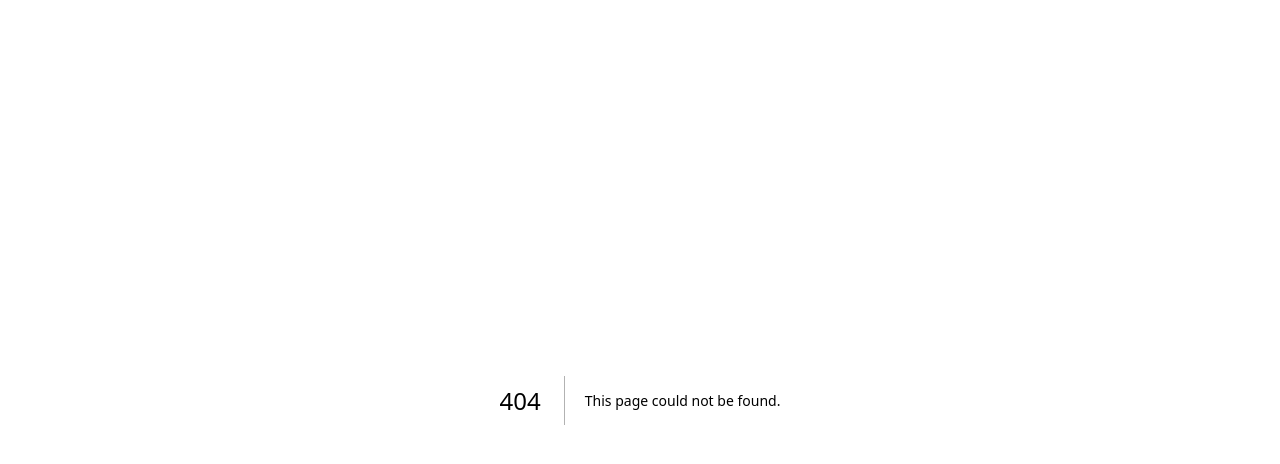
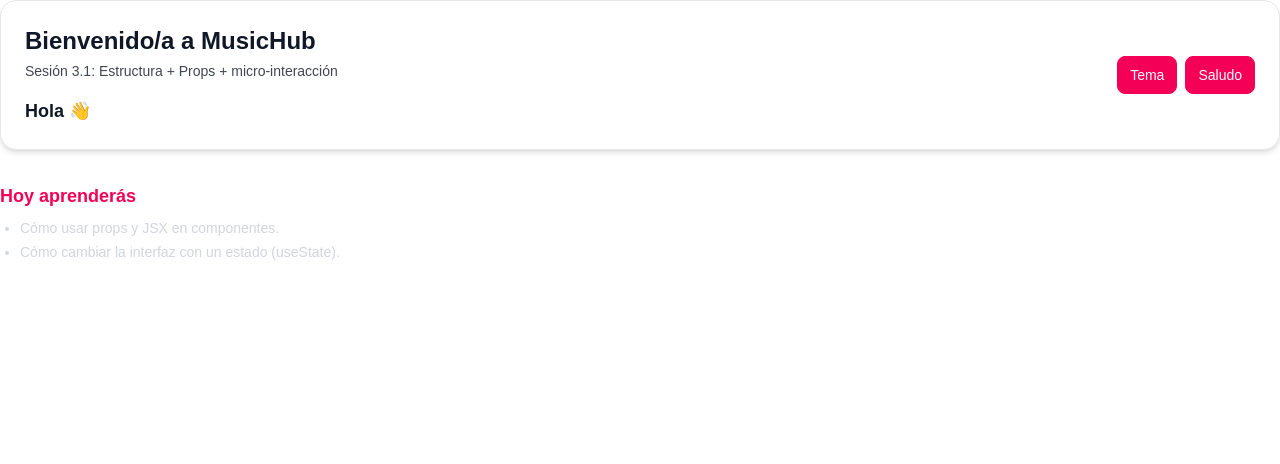
Before and after one commit to aitana54/NextJS, a Next.js app in the folder musichub/: page /demos/sessions/session08 in a window 1280 px wide. Before the commit this address had no page. Shown: the top 464 px of the page. Built offline with nearby package versions, Linux system fonts and the light colour scheme.

Commit message:
Add demo session08

```diff
--- /dev/null
+++ b/musichub/app/demos/sessions/session08/_components/Header.jsx
@@ -0,0 +1,25 @@
+export default function Header({ title }) {
+  return (
+    <header className="border-b bg-white shadow-sm">
+      <div className="mx-auto flex max-w-4xl items-center justify-between px-4 py-3">
+        <h1 className="text-xl font-bold tracking-tight text-[#F50057]">
+          {title}
+        </h1>
+        <nav className="text-sm">
+          <a
+            href="#"
+            className="text-gray-600 hover:text-[#F50057] transition-colors"
+          >
+            Inicio
+          </a>
+        </nav>
+      </div>
+    </header>
+  );
+}
+
+// Componente funcional que recibe una prop 'title' y la muestra.
+// Ejemplo simple de uso de props + JSX (HTML dentro de JavaScript).
+// No usa estado, solo renderiza información que le llega del padre (layout).
+// Está en la carpeta _components porque es un componente reutilizable.
+// No es una página ni layout completo.
--- /dev/null
+++ b/musichub/app/demos/sessions/session08/_components/WelcomeBanner.jsx
@@ -0,0 +1,61 @@
+'use client';
+import { useState } from 'react';
+
+export default function WelcomeBanner({ title, subtitle }) {
+  const [dark, setDark] = useState(false);
+  const [hola, setHola] = useState(true);
+
+  const bgColor = dark ? 'bg-[#F50057]' : 'bg-white';
+  const textColor = dark ? 'text-white' : 'text-gray-900';
+  const borderColor = dark ? 'border-[#F50057]' : 'border-gray-200';
+  const btnColor = `rounded-lg border px-3 py-2 text-sm font-medium transition-all active:scale-95 ${
+    dark
+      ? 'bg-white text-[#F50057] border-white hover:bg-gray-50'
+      : 'bg-[#F50057] text-white border-[#F50057] hover:opacity-90'
+  }`;
+
+  return (
+    <section
+      className={`rounded-2xl border p-6 transition-all duration-300 shadow-md ${bgColor} ${textColor} ${borderColor}`}
+    >
+      <div className="flex items-center justify-between gap-4">
+        <div>
+          <h2 className="text-2xl font-bold">{title}</h2>
+          {subtitle && (
+            <p className="mt-1 text-sm opacity-80 font-medium">{subtitle}</p>
+          )}
+          <p className="mt-4 text-lg font-semibold">
+            {hola ? 'Hola 👋' : 'Adiós 👋'}
+          </p>
+        </div>
+
+        <div className="flex gap-2">
+          <button onClick={() => setDark(!dark)} className={btnColor}>
+            Tema
+          </button>
+          <button onClick={() => setHola(!hola)} className={btnColor}>
+            Saludo
+          </button>
+        </div>
+      </div>
+    </section>
+  );
+}
+
+// Componente interactivo del cliente (usa "use client").
+// Introduce el hook useState: el componente "recuerda" valores (dark/hola) y cambia la UI sin recargar.
+// Ejemplo de renderizado condicional y manejo de estado.
+// Recibe props (title, subtitle) para mostrar información dinámica.
+// Usa clases de Tailwind CSS que cambian según el estado (dark mode).
+// Está en la carpeta _components porque es un componente reutilizable.
+// No es una página ni layout completo.
+// En Next.js, los componentes en la carpeta "app" que usan "use client" se ejecutan en el navegador, permitiendo interactividad.
+// Los componentes sin "use client" son estáticos y se renderizan en el servidor por defecto.
+// Los hooks como useState solo funcionan en componentes de cliente.
+// Aquí, los botones permiten alternar el tema oscuro y cambiar el saludo dinámicamente.
+// El componente se vuelve interactivo gracias a React y Next.js.
+// El estado (dark/hola) provoca que el componente se re-renderice automáticamente al cambiar.
+// El uso de plantillas literales (``) permite combinar clases CSS dinámicamente según el estado.
+// El operador ternario (condición ? valorSiVerdadero : valorSiFalso) se usa para elegir clases según el estado.
+// Por ejemplo, bgColor cambia entre dos colores según si dark es true o false.
+// El uso de && permite renderizar condicionalmente el subtitle solo si existe.
--- /dev/null
+++ b/musichub/app/demos/sessions/session08/page.jsx
@@ -0,0 +1,29 @@
+import WelcomeBanner from './_components/WelcomeBanner';
+
+export default function Page() {
+  return (
+    <>
+      <WelcomeBanner
+        title="Bienvenido/a a MusicHub"
+        subtitle="Sesión 3.1: Estructura + Props + micro-interacción"
+      />
+
+      <section className="mt-8">
+        <h3 className="text-lg font-semibold text-[#F50057]">Hoy aprenderás</h3>
+        <ul className="mt-2 list-disc pl-5 text-sm text-gray-300 space-y-1">
+          <li>Cómo usar props y JSX en componentes.</li>
+          <li>Cómo cambiar la interfaz con un estado (useState).</li>
+        </ul>
+      </section>
+    </>
+  );
+}
+
+// Página principal que compone los componentes anteriores.
+// Usa el tag <>…</> (React Fragment) para agrupar varios elementos sin añadir un div extra al HTML.
+// Muestra cómo pasar props a un componente (title, subtitle) y organizar secciones.
+// No tiene estado propio: solo estructura y props.
+// El contenido de esta página se renderiza dentro del layout definido en layout.jsx.
+// En Next.js, cada archivo en la carpeta "app" que no sea un layout o componente especial es una página.
+// Por defecto, las páginas son estáticas a menos que usen hooks de estado u otras características de cliente.
+// Por eso esta página es estática: no usa "use client" ni hooks.
```
